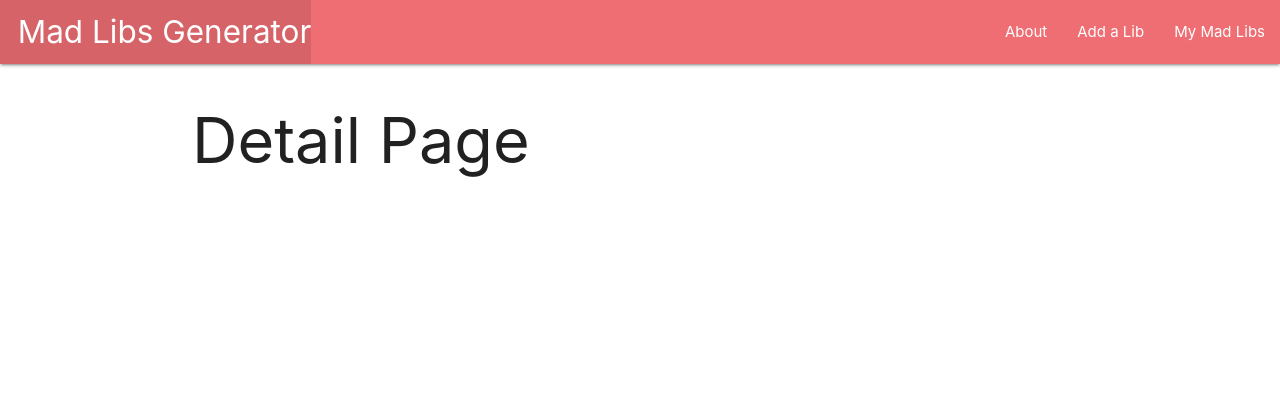
After one commit to ambernick/Mad-Libs-Generator, a Django app: template main_app/templates/madlibs/detail.html in a window 1280 px wide. The commit adds this page. Shown: the top 420 px of the page. Run offline with Django 3.2, Linux system fonts and the light colour scheme; the template is opened without the code that fills it, so the values that code supplies are empty.

Commit message:
render detail page

```diff
--- /dev/null
+++ b/main_app/templates/madlibs/detail.html
@@ -0,0 +1,6 @@
+{% extends 'base.html' %}
+{% block content %}
+
+<h1>Detail Page</h1>
+
+{% endblock %}
--- a/main_app/templates/main_app/madlib_form.html
+++ b/main_app/templates/main_app/madlib_form.html
@@ -9,6 +9,6 @@
       <!-- Render the inputs inside of <tr>s & <td>s -->
       {{ form.as_table }}
     </table>
-    <input type="submit" value="Create Lib!" class="btn">
+    <input type="submit" value="Submit!" class="btn">
   </form>
 {% endblock %}
--- a/main_app/urls.py
+++ b/main_app/urls.py
@@ -5,5 +5,6 @@ urlpatterns = [
     path('', views.home, name='home'),
     path('about/', views.about, name='about'),
     path('madlibs/', views.madlibs_index, name='index'),
-    path('madlibs/create/', views.MadLibCreate.as_view(), name='madlibs_create'),
+    path('madlibs/<int:madlib_id>/', views.madlibs_detail, name='detail'),
+    path('madlibs/create/', views.MadLibCreate.as_view(), name='madlibs_create')
 ]
```
Also changed, not shown: main_app/views.py (+16 -1 lines).
